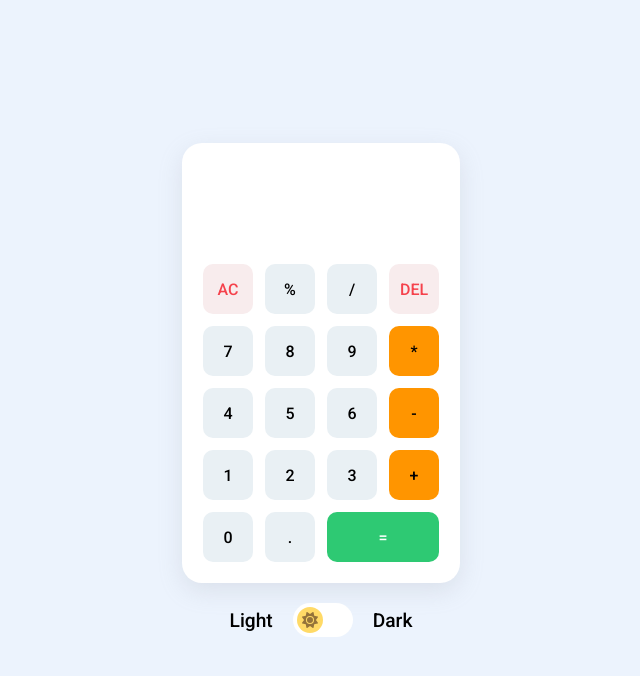
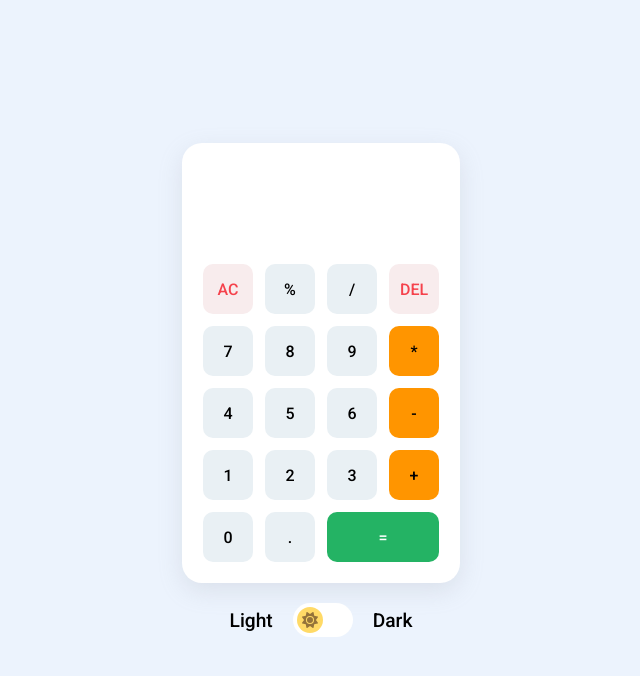
Before and after one commit to D4vc-198/Calculadora, a React (Create React App) app: page / in a window 1280 px wide. In both pictures the pointer is over the button 702 px from the left and 537 px from the top of the page. Shown: the top 676 px of the page, without its empty margins (319-959 px from the left). Built offline with nearby package versions, Linux system fonts and the light colour scheme.

Commit message:
btn result

```diff
--- a/src/styles/App.css
+++ b/src/styles/App.css
@@ -26,6 +26,7 @@
   --Txt-Color-btn-action-del: #F5424C;
 
   --Bg-btn-action-result: #2EC973;
+  --Bg-btn-action-result-hover: #24b364;
   --Txt-Color-btn-action-result: #FFF;
 }
 
--- a/src/styles/CustomButton.css
+++ b/src/styles/CustomButton.css
@@ -61,3 +61,7 @@
     background-color: var(--Bg-btn-action-result);
     color: var(--Txt-Color-btn-action-result);
 }
+
+.btn-action-result:hover {
+    background-color: var(--Bg-btn-action-result-hover);
+}
```
